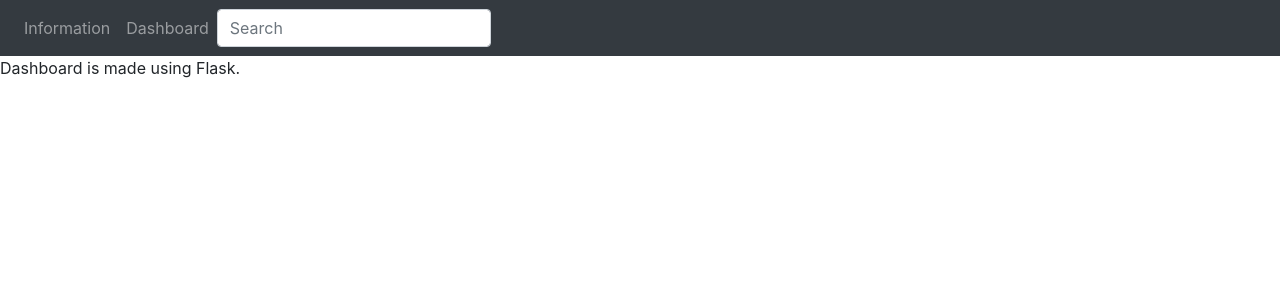
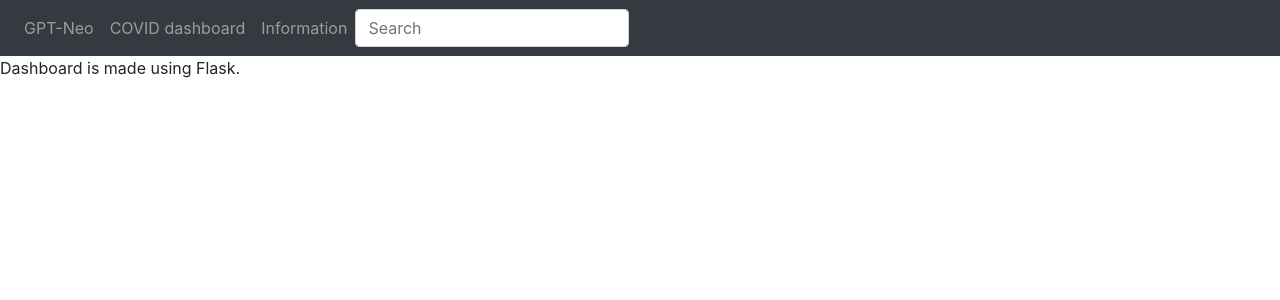
Before and after one commit to tmgthb/flask, a Flask app: page / in a window 1280 px wide. Shown: the top 300 px of the page. Run offline with Flask 2, Linux system fonts and the light colour scheme; parts of the project's set-up code (start-up, migrations or seed data) failed here and were passed over; some libraries are stand-ins or nearby versions.

Commit message:
Update home.html

```diff
--- a/templates/home.html
+++ b/templates/home.html
@@ -14,12 +14,19 @@
 <nav class="navbar navbar-expand-sm bg-dark navbar-dark fixed-top">
 
 <ul class="navbar-nav">
+
+<li class="nav-item">
+<a class="nav-link" href="/gptneo">GPT-Neo</a>
+</li>
+
+<li class="nav-item">
+<a class="nav-link" href="/dashboard">COVID dashboard</a>
+</li>
+
 <li class="nav-item">
 <a class="nav-link" href="/info">Information</a>
 </li>
-<li class="nav-item">
-<a class="nav-link" href="/dashboard">Dashboard</a>
-</li>
+
 </ul>
 
 <ul class="navbar-nav bd-navbar-nav flex-row">
```
